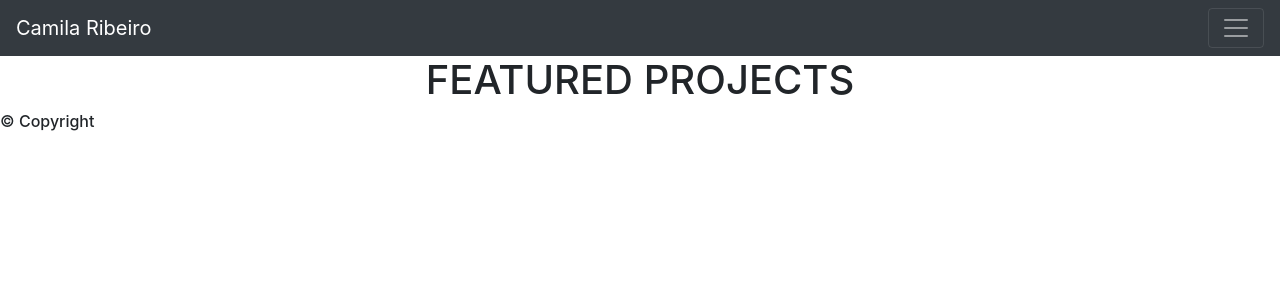
After one commit to Camila-Ribeiro/MyPortfolio, a Flask app: page /portifolio in a window 1280 px wide. The commit adds this page. Shown: the top 300 px of the page. Run offline with Flask 2, Linux system fonts and the light colour scheme; some libraries are stand-ins or nearby versions.

Commit message:
created portifolio route and template

```diff
--- a/run.py
+++ b/run.py
@@ -6,6 +6,10 @@ app = Flask(__name__)
 @app.route("/")
 def index():
     return render_template("index.html")
+
+@app.route("/portifolio")
+def portifolio():
+    return render_template("portifolio.html")
 
 @app.route("/about")
 def about():
--- a/templates/base.html
+++ b/templates/base.html
@@ -22,7 +22,7 @@
                 <div class="collapse navbar-collapse" id="navbarNav">
                     <ul class="navbar-nav mr-auto">
                         <li class="nav-item">
-                            <a class="nav-link" href="#">Portfolio</a>
+                            <a class="nav-link" href="{{ url_for('portifolio') }}">Portfolio</a>
                         </li>
                         <li class="nav-item">
                             <a class="nav-link" href="{{ url_for('about') }}">About</a>
--- /dev/null
+++ b/templates/portifolio.html
@@ -0,0 +1,14 @@
+{% extends 'base.html' %}
+{% block content %}
+
+    <section>
+        <div>
+            <div class="container">
+                <div">
+                    <h1 class="text-center"> FEATURED PROJECTS</h1>
+                </div>
+            </div>
+        </div>
+    </section>
+
+{% endblock%}
```
